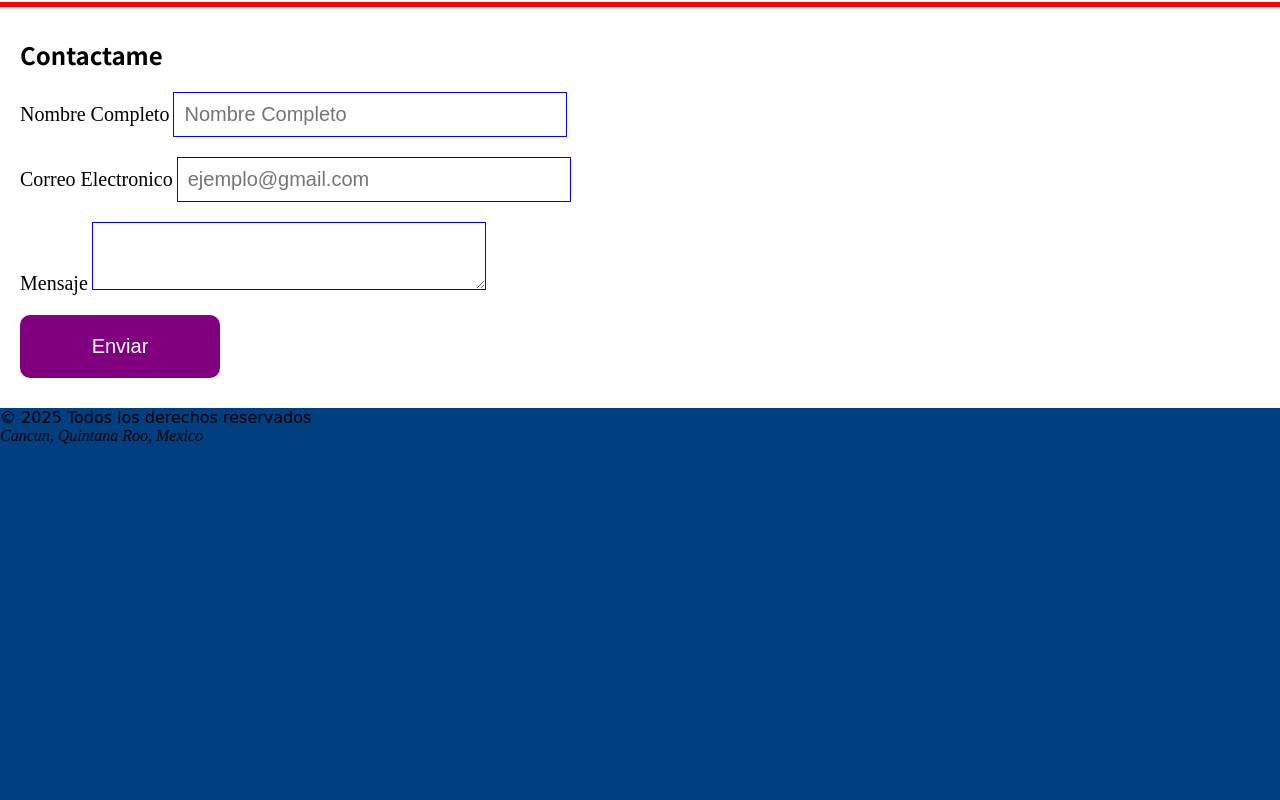
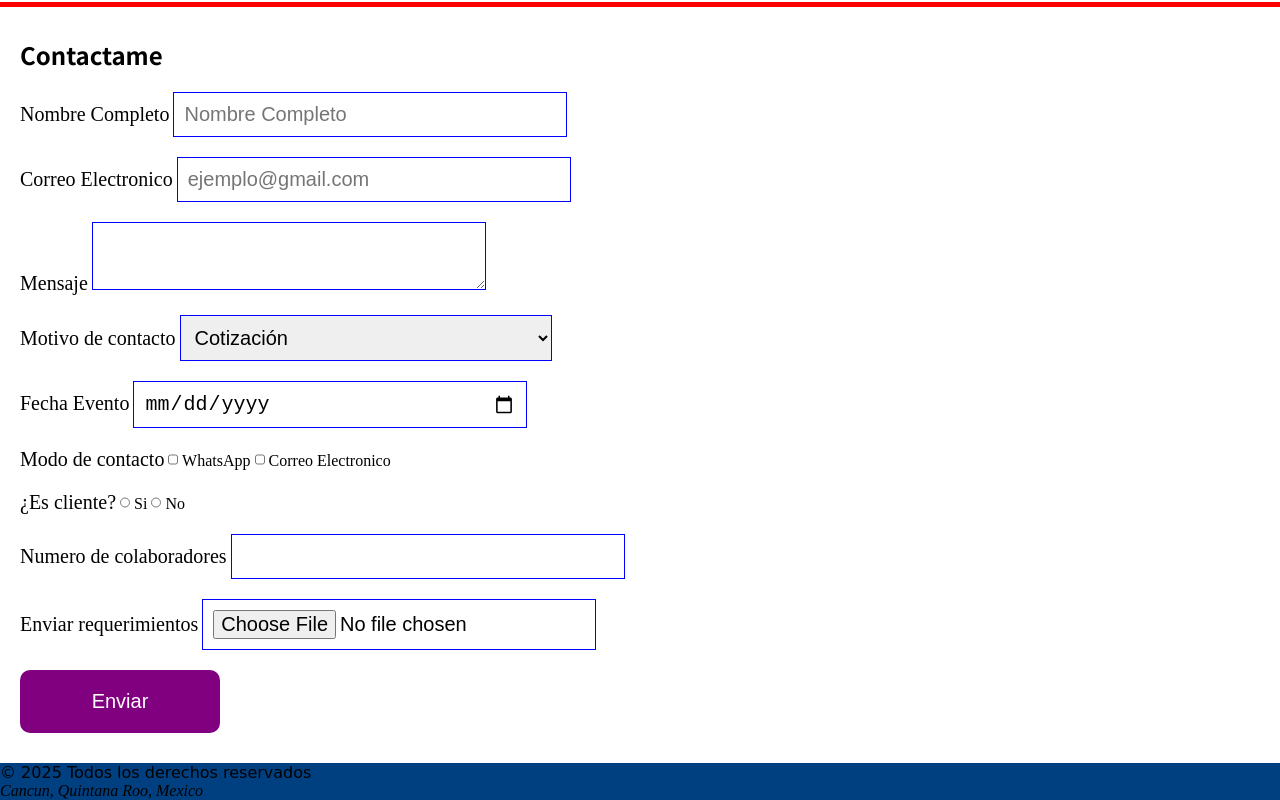
Before and after one commit to Jose1Abraham/Portafolio--JCocom, a plain HTML site: page Index.html in a window 1280 px wide. Shown: the part 1794-2594 px from the top of the page. Before the commit the page ends 2239 px from the top, so only its background shows below. Drawn offline with Linux system fonts and the light colour scheme; a web font is replaced by a local one.

Commit message:
Actualizaci'on Class 20/10/2025

```diff
--- a/Index.html
+++ b/Index.html
@@ -110,15 +110,45 @@
             <form>
                 <div class="campos">
                     <label>Nombre Completo</label>
-                    <input type="text" value="" placeholder="Nombre Completo" required/>
+                    <input type="text" value="" placeholder="Nombre Completo" required />
                 </div>
                 <div class="campos">
                     <label>Correo Electronico</label>
-                    <input type="email" value="" placeholder="ejemplo@gmail.com" required/>
+                    <input type="email" value="" placeholder="ejemplo@gmail.com" required />
                 </div>
                 <div class="campos">
                     <label>Mensaje</label>
                     <textarea></textarea>
+                </div>
+                <div class="campos">
+                    <label for="">Motivo de contacto</label>
+                    <select name="" id="">
+                        <option value="">Cotización</option>
+                        <option value="">Prácticas profesionales</option>
+                        <option value="">Otro</option>
+                    </select>
+                </div>
+                <div class="campos">
+                    <label>Fecha Evento</label>
+                    <input type="date" placeholder="aaaa-mm-dd" />
+                </div>
+                <div class="campos">
+                    <label>Modo de contacto</label>
+                    <input type="checkbox" class="opciones"> WhatsApp
+                    <input type="checkbox" class="opciones"> Correo Electronico
+                </div>
+                <div class="campos">
+                    <label>¿Es cliente?</label>
+                    <input type="radio" name="cliente" class="opciones"> Si
+                    <input type="radio" name="cliente" class="opciones"> No
+                </div>
+                <div class="campos">
+                    <label>Numero de colaboradores</label>
+                    <input type="number" />
+                </div>
+                <div class="campos">
+                    <label>Enviar requerimientos</label>
+                    <input type="file" name="foto">
                 </div>
                 <div class="campos">
                     <!--input type="button" value="Enviar"/-->
--- a/estilo/style.css
+++ b/estilo/style.css
@@ -112,21 +112,28 @@ progress {
     margin: 10px 0;
     background: red;
 }
-#contacto{
+
+#contacto {
     padding: 30px 20px;
     background-color: #fff;
     border-top: solid 5px red;
 }
-#contacto label{
+
+#contacto label {
     font-size: 20px;
+
 }
-#contacto input,textarea{
-     font-size: 20px;
+
+#contacto input,
+textarea,
+select {
+    font-size: 20px;
     border: solid 1px blue;
     padding: 10px;
     width: 30%;
 }
-#contacto button{
+
+#contacto button {
     background-color: purple;
     color: #fff;
     padding: 20px 30px;
@@ -135,7 +142,13 @@ progress {
     width: 200px;
     font-size: 20px;
 }
-.campos{
+
+.campos {
     clear: both;
     padding-top: 20px;
 }
+
+#contacto .opciones {
+    width: 10px;
+    padding: 10px;
+}
```
